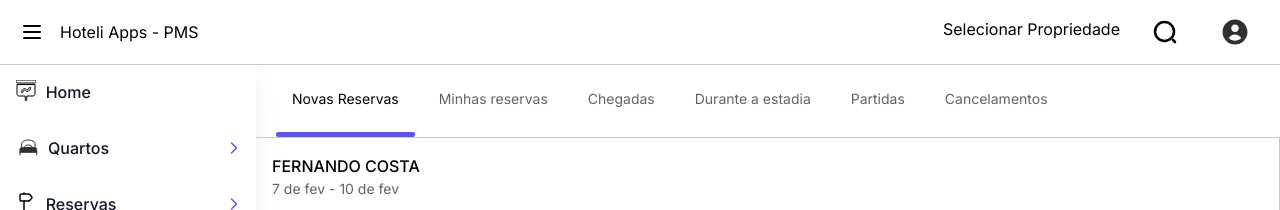
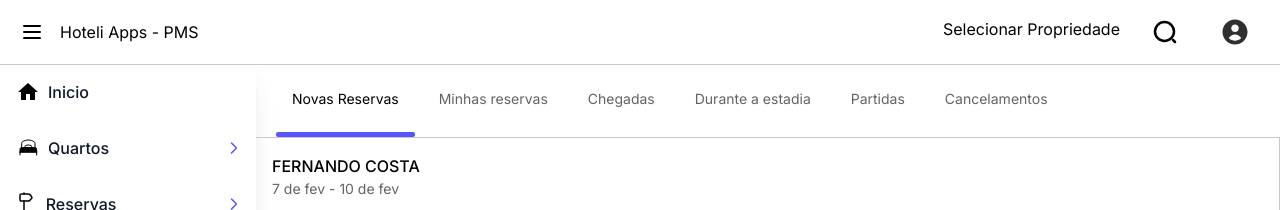
Before and after one commit to Yuri-Joel/gestao-de-hotelaria, a Next.js app: page /1/home in a window 1280 px wide. Shown: the top 210 px of the page. Built offline with nearby package versions, Linux system fonts and the light colour scheme.

Commit message:
correções: tela de inicio

```diff
--- a/src/app/(private)/[slug]/home/page.tsx
+++ b/src/app/(private)/[slug]/home/page.tsx
@@ -1,7 +1,5 @@
 "use client"
-
 import { ReserveList } from '@/components/Home/ReserveList';
-import { ReservationSearch } from '@/components/ReserveSearch/ReserveSearch';
 import { TabNavigation } from '@/components/TabNavigation/TabNavigation';
 import React from 'react';
 
@@ -9,7 +7,6 @@ const page: React.FC = () => {
     return (
         <div className="flex flex-col h-screen">
          <TabNavigation />
-         <ReservationSearch />
           <div className="flex flex-1 overflow-hidden">
             <div className="flex-1 border-r">
               <div className="divide-y">
--- a/src/app/(private)/layout.tsx
+++ b/src/app/(private)/layout.tsx
@@ -1,4 +1,5 @@
 import { Header } from "@/components/Header/Header";
+import { ReservationSearch } from "@/components/ReserveSearch/ReserveSearch";
 import { Sidebar } from "@/components/Sidebar/Sidebar";
 
 const PrivateLayout = ({
@@ -9,7 +10,7 @@ const PrivateLayout = ({
   return (
     <div className="flex flex-col h-screen">
        <Header />
-
+       <ReservationSearch />
        <div className="pt-[60px] flex flex-1 overflow-hidden">
         <Sidebar />
         <main className="flex-1 overflow-auto bg-white-100">
--- a/src/assets/Icons/BedIcon.tsx
+++ b/src/assets/Icons/BedIcon.tsx
@@ -5,11 +5,11 @@ export const BedIcon: React.FC<Ticon> = ({ width, height, fill }) => {
   return (
     <>
       <svg width={width || "24"} height={height || "24"} viewBox="0 0 24 24" fill={fill || "none"} xmlns="http://www.w3.org/2000/svg">
-        <path d="M20.6667 16.0835L4 16.0835" stroke="#303030" strokeLinecap="round" strokeLinejoin="round" />
-        <path d="M17.3333 11.5L7.33333 11.5C5.76198 11.5 4.97631 11.5 4.48816 11.9882C4 12.4763 4 13.262 4 14.8333L4 16.0833L20.6667 16.0833V14.8333C20.6667 13.262 20.6667 12.4763 20.1785 11.9882C19.6904 11.5 18.9047 11.5 17.3333 11.5Z" fill="#303030" />
-        <path d="M20.6667 19L20.6667 16.0833M4 19L4 16.0833M4 16.0833L4 14.8333C4 13.262 4 12.4763 4.48816 11.9882C4.97631 11.5 5.76198 11.5 7.33333 11.5L17.3333 11.5C18.9047 11.5 19.6904 11.5 20.1785 11.9882C20.6667 12.4763 20.6667 13.262 20.6667 14.8333V16.0833M4 16.0833L20.6667 16.0833" stroke="#303030" strokeLinecap="round" strokeLinejoin="round" />
-        <path d="M15.6667 11.5V10.3482C15.6667 9.92525 15.5904 9.78379 15.1997 9.61708C14.3859 9.26991 13.3982 9 12.3333 9C11.2685 9 10.2807 9.26991 9.467 9.61708C9.07628 9.78379 9 9.92525 9 10.3482L9 11.5" stroke="#303030" strokeLinecap="round" />
-        <path d="M19 11.5V7.63381C19 7.05744 19 6.76925 18.8576 6.49711C18.7153 6.22496 18.5125 6.08409 18.1069 5.80236C16.4717 4.66648 14.4809 4 12.3333 4C10.1856 4 8.19488 4.66648 6.55965 5.80236C6.15406 6.08409 5.95127 6.22496 5.80895 6.49711C5.66663 6.76925 5.66663 7.05744 5.66663 7.63381L5.66663 11.5" stroke="#303030" strokeLinecap="round" />
+        <path d="M20.6667 16.0835L4 16.0835" stroke="black" strokeLinecap="round" strokeLinejoin="round" />
+        <path d="M17.3333 11.5L7.33333 11.5C5.76198 11.5 4.97631 11.5 4.48816 11.9882C4 12.4763 4 13.262 4 14.8333L4 16.0833L20.6667 16.0833V14.8333C20.6667 13.262 20.6667 12.4763 20.1785 11.9882C19.6904 11.5 18.9047 11.5 17.3333 11.5Z" fill="black" />
+        <path d="M20.6667 19L20.6667 16.0833M4 19L4 16.0833M4 16.0833L4 14.8333C4 13.262 4 12.4763 4.48816 11.9882C4.97631 11.5 5.76198 11.5 7.33333 11.5L17.3333 11.5C18.9047 11.5 19.6904 11.5 20.1785 11.9882C20.6667 12.4763 20.6667 13.262 20.6667 14.8333V16.0833M4 16.0833L20.6667 16.0833" stroke="black" strokeLinecap="round" strokeLinejoin="round" />
+        <path d="M15.6667 11.5V10.3482C15.6667 9.92525 15.5904 9.78379 15.1997 9.61708C14.3859 9.26991 13.3982 9 12.3333 9C11.2685 9 10.2807 9.26991 9.467 9.61708C9.07628 9.78379 9 9.92525 9 10.3482L9 11.5" stroke="black" strokeLinecap="round" />
+        <path d="M19 11.5V7.63381C19 7.05744 19 6.76925 18.8576 6.49711C18.7153 6.22496 18.5125 6.08409 18.1069 5.80236C16.4717 4.66648 14.4809 4 12.3333 4C10.1856 4 8.19488 4.66648 6.55965 5.80236C6.15406 6.08409 5.95127 6.22496 5.80895 6.49711C5.66663 6.76925 5.66663 7.05744 5.66663 7.63381L5.66663 11.5" stroke="black" strokeLinecap="round" />
       </svg>
 
     </>
--- /dev/null
+++ b/src/assets/Icons/MapaIcon.tsx
@@ -0,0 +1,15 @@
+import { Ticon } from "@/types/icon/iconType";
+import React from "react";
+
+export const MapaIcon: React.FC<Ticon> = ({ width, height, fill }) => {
+    return (
+        <>
+            <svg width={width || "24"} height={height || "24"} viewBox="0 0 24 24" fill={fill || "black"} xmlns="http://www.w3.org/2000/svg">
+                <path d="M12 2C8.13 2 5 5.13 5 9c0 4.27 5.4 10.68 6.17 11.54a1 1 0 0 0 1.66 0C13.6 19.68 19 13.27 19 9c0-3.87-3.13-7-7-7zm0 15.4C10.3 15 7 11.37 7 9a5 5 0 0 1 10 0c0 2.37-3.3 6-5 8.4z" />
+                <circle cx="12" cy="9" r="2.5" />
+                <path d="M20.5 21.5h-17a.5.5 0 0 1-.5-.5v-1a.5.5 0 0 1 .5-.5h17a.5.5 0 0 1 .5.5v1a.5.5 0 0 1-.5.5z" />
+            </svg>
+
+        </>
+    );
+};
--- /dev/null
+++ b/src/assets/Icons/StartIcon.tsx
@@ -0,0 +1,12 @@
+import { Ticon } from "@/types/icon/iconType";
+import React from "react";
+
+export const StartIcon: React.FC<Ticon> = ({ width, height, fill }) => {
+    return (
+        <>
+            <svg width={width || "24"} height={height || "24"} viewBox="0 0 24 24" fill={fill || "black"} xmlns="http://www.w3.org/2000/svg">
+                <path d="M10 20v-6h4v6h5v-8h3L12 3 2 12h3v8z" />
+            </svg>
+        </>
+    );
+};
--- a/src/components/Home/ReserveList.tsx
+++ b/src/components/Home/ReserveList.tsx
@@ -8,9 +8,9 @@ import { delay } from "@/helpers/delay";
 export const ReserveList = () => {
   const { selectedStateReserve } = StateReserveStore(); // Estado selecionado no header
   const [loading, setLoading] = useState<boolean>(false);
-  const [guestsFiltered, setGuestsFiltered] = useState<typeof guests>([]); // Hóspedes filtrados
+  const [guestsFiltered, setGuestsFiltered] = useState<typeof guests>([]);
 
-  // Simula a requisição ao clicar ou mudar o estado selecionado
+  // Simula a requisição
   useEffect(() => {
     setLoading(true);
 
--- a/src/components/ReserveSearch/ReserveSearch.tsx
+++ b/src/components/ReserveSearch/ReserveSearch.tsx
@@ -8,37 +8,26 @@ import { delay } from "@/helpers/delay"
 import { MagnifieIcon } from "@/assets/Icons/MagnifierIcon"
 import { useRouter } from "next/navigation"
 
-
-
-// Tipo para as reservas
-type Reservation = {
-    id: number
-    name: string
-    checkin: Date
-    checkout: Date
-    state: string
-}
-
 export function ReservationSearch() {
     const [searchTerm, setSearchTerm] = useState("")
-    const [reservations, setReservations] = useState<Reservation[]>([])
+    const [reservations, setReservations] = useState<typeof guests>([])
     const [loading, setLoading] = useState(false)
     const dropdownRef = useRef<HTMLDivElement>(null)
     const { handleOpenReserveSearch, state } = ReserveSearchStore()
     const router = useRouter();
-    /*
-      useEffect(() => {
+
+    useEffect(() => {
         function handleClickOutside(event: MouseEvent) {
-          if (dropdownRef.current && !dropdownRef.current.contains(event.target as Node)) {
-            handleOpenReserveSearch(false)
-          }
+            if (dropdownRef.current && !dropdownRef.current.contains(event.target as Node)) {
+                handleOpenReserveSearch(false)
+            }
         }
 
         document.addEventListener("mousedown", handleClickOutside)
         return () => document.removeEventListener("mousedown", handleClickOutside)
-      }, []) */
+    }, [])
 
-    // Simula busca na API - substitua pela sua chamada real
+
     const handleChange = async (event: React.ChangeEvent<HTMLInputElement>) => {
         const search = event.target.value
         setSearchTerm(search)
@@ -48,8 +37,7 @@ export function ReservationSearch() {
         setLoading(true);
 
         const guestsFiltered = guests.filter(
-            (guest) =>
-                guest.name.toLowerCase().includes(searchTerm.toLowerCase()),
+            (guest) =>   guest.name.toLowerCase().includes(searchTerm.toLowerCase()),
         )
         await delay()
 
@@ -64,7 +52,7 @@ export function ReservationSearch() {
         router.push(`/hotel-ao/reservas`);
     }
     return (
-        <div className="fixed top-36 right-10 w-[350px] shadow-md  border-gray-300 bg-white rounded-lg z-50"
+        <div className="fixed top-16 right-2 w-[350px] shadow-md  border-gray-300 bg-white rounded-lg z-50"
             ref={dropdownRef}>
 
             {/* Dropdown  */}
--- a/src/components/Sidebar/Sidebar.tsx
+++ b/src/components/Sidebar/Sidebar.tsx
@@ -2,7 +2,8 @@
 import { ArrowDown } from '@/assets/Icons/ArrowDown';
 import { BedIcon } from '@/assets/Icons/BedIcon';
 import { DirectionRightIcon } from '@/assets/Icons/DirectionRightIcon';
-import { PresentationIcon } from '@/assets/Icons/PresentationIcon';
+import { MapaIcon } from '@/assets/Icons/MapaIcon';
+import { StartIcon } from '@/assets/Icons/StartIcon';
 import sideBarStateStore from '@/store/sideBarStateStore';
 import Link from 'next/link';
 import { useState } from 'react';
@@ -15,10 +16,10 @@ export function Sidebar() {
 
     const menuItems: TmenuSidebar = [
         {
-            label: "Home",
+            label: "Inicio",
             path: "/home",
             iconClass: "h-6 w-6",
-            IconLeft: PresentationIcon,
+            IconLeft: StartIcon,
             IconRight: ArrowDown,
 
         },
@@ -30,17 +31,11 @@ export function Sidebar() {
             IconRight: ArrowDown,
             subMenu: [
                 {
-                    label: "Mapa de reservas",
-                    path: "/recepcao/mapa-de-reservas",
+                    label: "inicio",
+                    path: "inicio",
                     iconClass: "w-full p-2 pl-9 rounded-md",
-                    Icon: PresentationIcon
+                    Icon: StartIcon
 
-                },
-                {
-                    label: "Mapa de UHs",
-                    path: "/recepcao/mapa-de-uh",
-                    iconClass: "w-full p-2 pl-9 rounded-md",
-                    Icon: PresentationIcon
                 },
             ],
         },
@@ -53,9 +48,16 @@ export function Sidebar() {
             subMenu: [
                 {
                     label: "inicio",
-                    path: "/recepcao/mapa-de-reservas",
+                    path: "inicio",
                     iconClass: "w-full p-2 pl-9 rounded-md",
-                    Icon: PresentationIcon
+                    Icon: StartIcon
+
+                },
+                {
+                    label: "Mapa",
+                    path: "Mapa",
+                    iconClass: "w-full p-2 pl-9 rounded-md",
+                    Icon: MapaIcon
 
                 }
             ]
--- a/src/components/header/Header.tsx
+++ b/src/components/header/Header.tsx
@@ -12,11 +12,12 @@ export const Header = () => {
   const pathname = usePathname();
   const slug = "hotel-ao"
   const { changeSideBarState, state } = sideBarStateStore();
-  const {handleOpenReserveSearch, state: stateOpen} = ReserveSearchStore()
+  const { handleOpenReserveSearch, state: stateOpen } = ReserveSearchStore()
 
   const toggleSidebar = () => {
     changeSideBarState(!state);
   }
+
   return (
     <header className="fixed top-0 left-0 right-0 h-[65px] px-5 text-black flex justify-between items-center bg-white border-b">
       <div className="flex items-center space-x-4">
@@ -33,17 +34,17 @@ export const Header = () => {
         >
           Selecionar Propriedade
         </Link>
-          <Link
-            href="#"
-            onClick={()=> handleOpenReserveSearch(!stateOpen)}
-          >
-          <MagnifieIcon  width={50} height={30} stroke='black' />
+        {pathname && ["home", "reservas", "quartos"].includes(pathname.split('/').pop()!) && (
+          <Link href="#" onClick={() => handleOpenReserveSearch(!stateOpen)}>
+            <MagnifieIcon width={50} height={30} stroke="black" />
           </Link>
+        )}
+
         <Link
           href="#"
           className=" text-black"
         >
-         <UserCircleIcon width={50} height={30}/>
+          <UserCircleIcon width={50} height={30} />
         </Link>
       </nav>
     </header>
```
